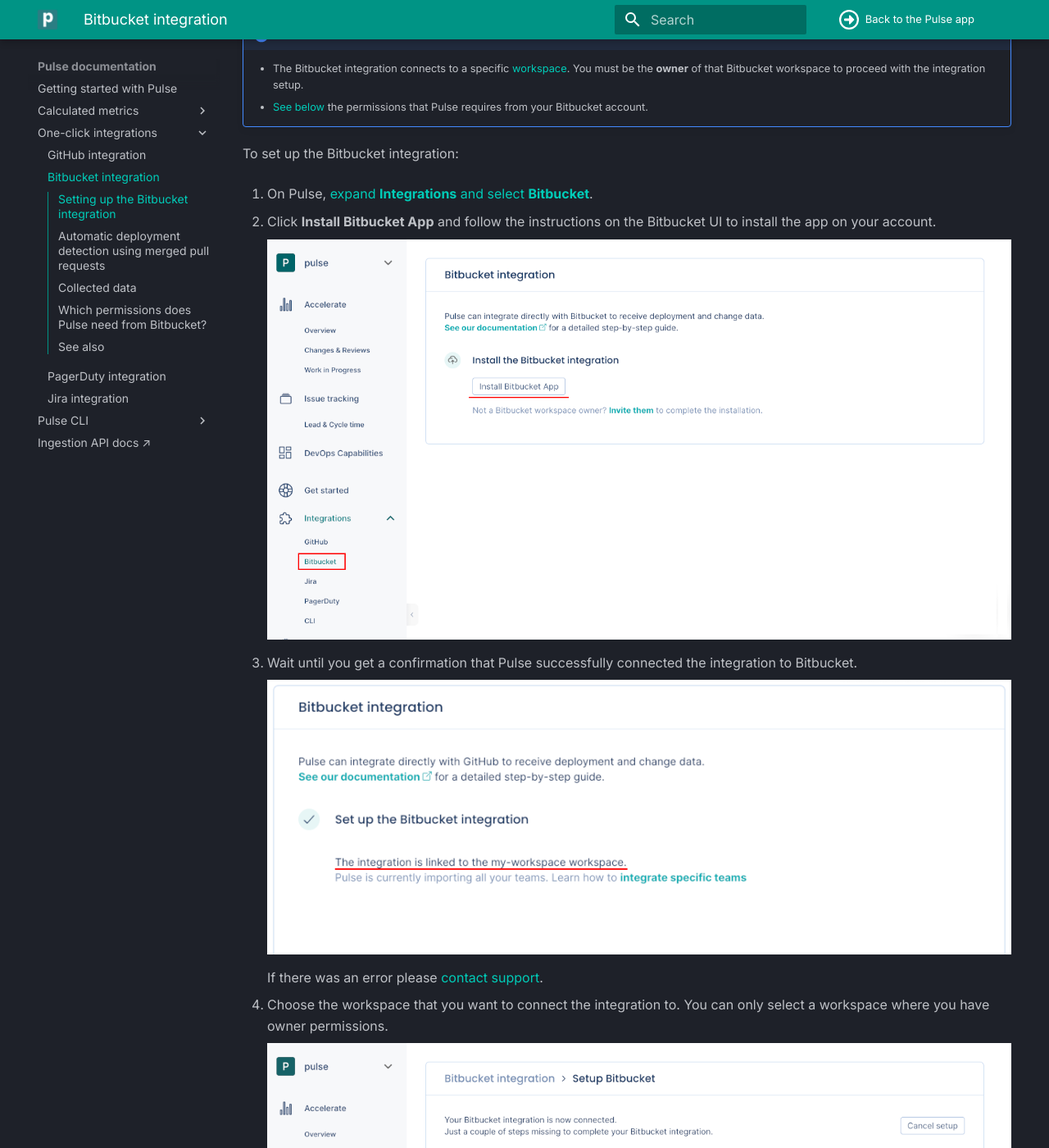
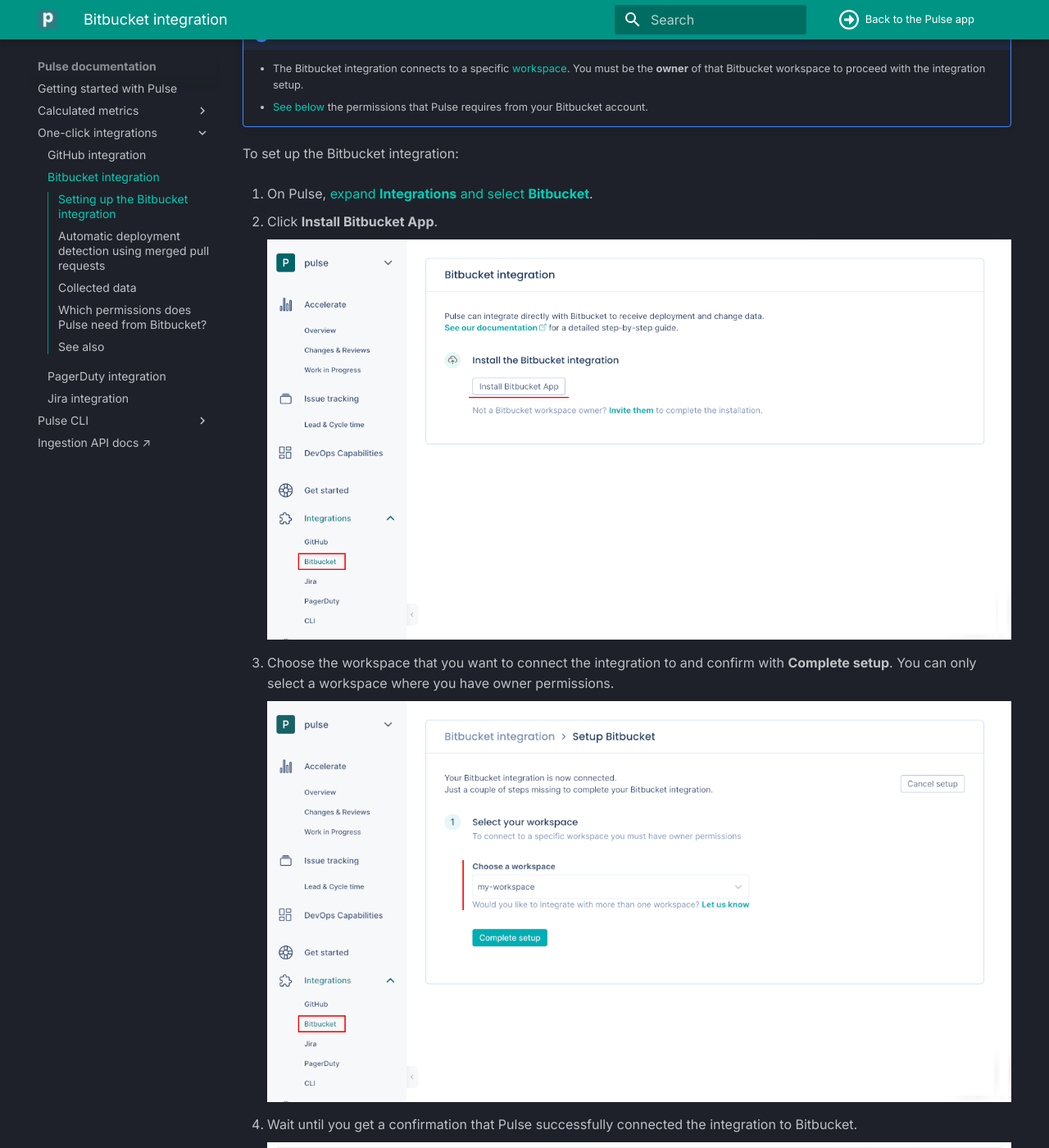
Before and after one commit to codacy/pulse-user-docs, an MkDocs documentation site: the page built from docs/one-click-integrations/bitbucket-integration.md, in a window 1280 px wide and 1400 px high, scrolled down 552 px. Shown: the whole window at 82% size. Built offline with MkDocs 1.6.1 and Material for MkDocs 9.7.7, drawn with Linux system fonts in a browser that asks for light colours.

Commit message:
Integration steps update

```diff
--- a/docs/one-click-integrations/bitbucket-integration.md
+++ b/docs/one-click-integrations/bitbucket-integration.md
@@ -22,23 +22,19 @@
 
 1.  On Pulse, [expand **Integrations** and select **Bitbucket**](https://app.pulse.codacy.com/integrations/bitbucket){: target="_blank"}.
 
-1.  Click **Install Bitbucket App** and follow the instructions on the Bitbucket UI to install the app on your account.
+1.  Click **Install Bitbucket App**.
 
     ![Installing the Pulse Bitbucket App](images/bb-installing.png)
+
+1.  Choose the workspace that you want to connect the integration to and confirm with **Complete setup**. You can only select a workspace where you have owner permissions.
+
+    ![Choosing the Bitbucket workspace](images/bb-workspace.png)
 
 1.  Wait until you get a confirmation that Pulse successfully connected the integration to Bitbucket.
 
     ![Pulse Bitbucket integration set up successfully](images/bb-ok.png)
 
-    If there was an error please [contact support](mailto:pulsesupport@codacy.com).
-
-1.  Choose the workspace that you want to connect the integration to. You can only select a workspace where you have owner permissions.
-
-    ![Choosing the Bitbucket workspace](images/bb-workspace.png)
-
-1.  Click **Complete setup**.
-
-    If there is an error please [contact support](mailto:pulsesupport@codacy.com).
+If there is an error please [contact support](mailto:pulsesupport@codacy.com).
 
 ## Automatic deployment detection using merged pull requests {: id="deployment-detection-merged-pr"}
 
```
